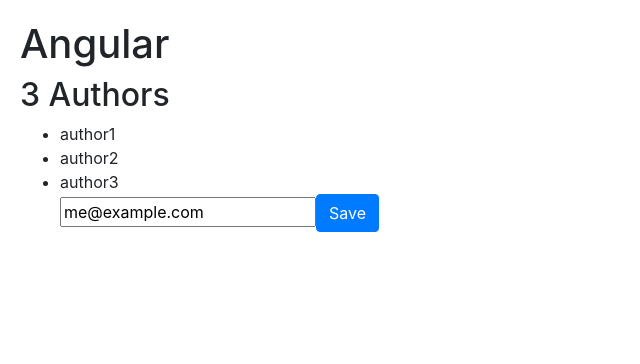
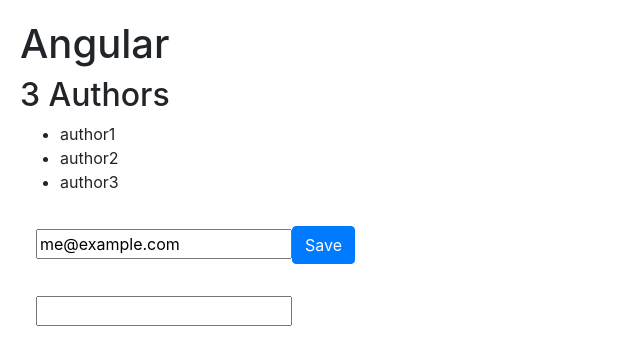
Before and after one commit to GoAlek/first-angular-app, an Angular app: page / in a window 1280 px wide. Shown: the top 364 px of the page, without its empty margins (0-640 px from the left). Built offline with nearby package versions, Linux system fonts and the light colour scheme.

Commit message:
added changes from the previous sections

```diff
--- a/src/app/app.module.ts
+++ b/src/app/app.module.ts
@@ -9,6 +9,7 @@
 import { CoursesService } from './courses.service';
 import { AuthorsComponent } from './authors/authors.component';
 import { AuthorsService } from './authors.service';
+import { TitleCasePipe } from './title-case.pipe';
 
 
 @NgModule({
@@ -16,7 +17,8 @@
     AppComponent,
     CourseComponent,
     CoursesComponent,
-    AuthorsComponent
+    AuthorsComponent,
+    TitleCasePipe
   ],
   imports: [
     BrowserModule,
--- a/src/app/authors/authors.component.css
+++ b/src/app/authors/authors.component.css
@@ -0,0 +1,3 @@
+.boxes {
+    padding: 1rem;
+}
--- a/src/app/authors/authors.component.html
+++ b/src/app/authors/authors.component.html
@@ -3,6 +3,12 @@
   <li *ngFor="let author of authors">
     {{ author }}
   </li>
+</ul>
+<div class="boxes">
   <input [(ngModel)]="email" (keyup.enter)="onKeyUp()" />
   <button class="btn btn-primary" (click)="onSave()">Save</button>
-</ul>
+</div>
+<div class="boxes">
+  <input [(ngModel)]="longText" type="text" />
+  <p>{{ longText | titleCase:4 }}</p>
+</div>
--- a/src/app/authors/authors.component.ts
+++ b/src/app/authors/authors.component.ts
@@ -1,5 +1,6 @@
 import { Component, OnInit } from '@angular/core';
 import { AuthorsService } from '../authors.service';
+import { TitleCasePipe } from '../title-case.pipe';
 
 @Component({
   selector: 'app-authors',
@@ -8,6 +9,7 @@
 })
 export class AuthorsComponent implements OnInit {
 
+  longText = '';
   email = 'me@example.com';
   authors;
 
--- /dev/null
+++ b/src/app/title-case.pipe.ts
@@ -0,0 +1,18 @@
+import { Pipe, PipeTransform } from '@angular/core';
+
+@Pipe({
+  name: 'titleCase'
+})
+export class TitleCasePipe implements PipeTransform {
+
+  transform(input: string, radix: number): string {
+    if (!input) {
+      return '';
+    } else if (input && input.length <= radix) {
+      return input.toLowerCase();
+    } else {
+      return input.replace(/\w\S*/g, (txt => txt[0].toUpperCase() + txt.substr(1).toLowerCase() ));
+    }
+  }
+
+}
```
Also changed, not shown: 1 other file (tests, documents, lock files or other folders).
